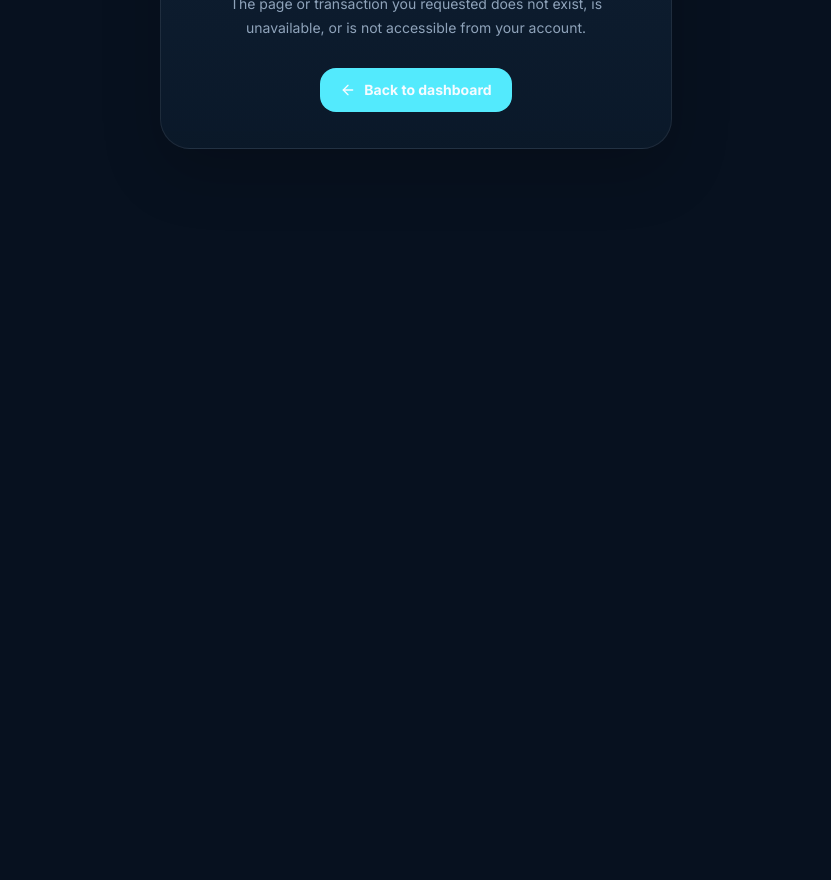
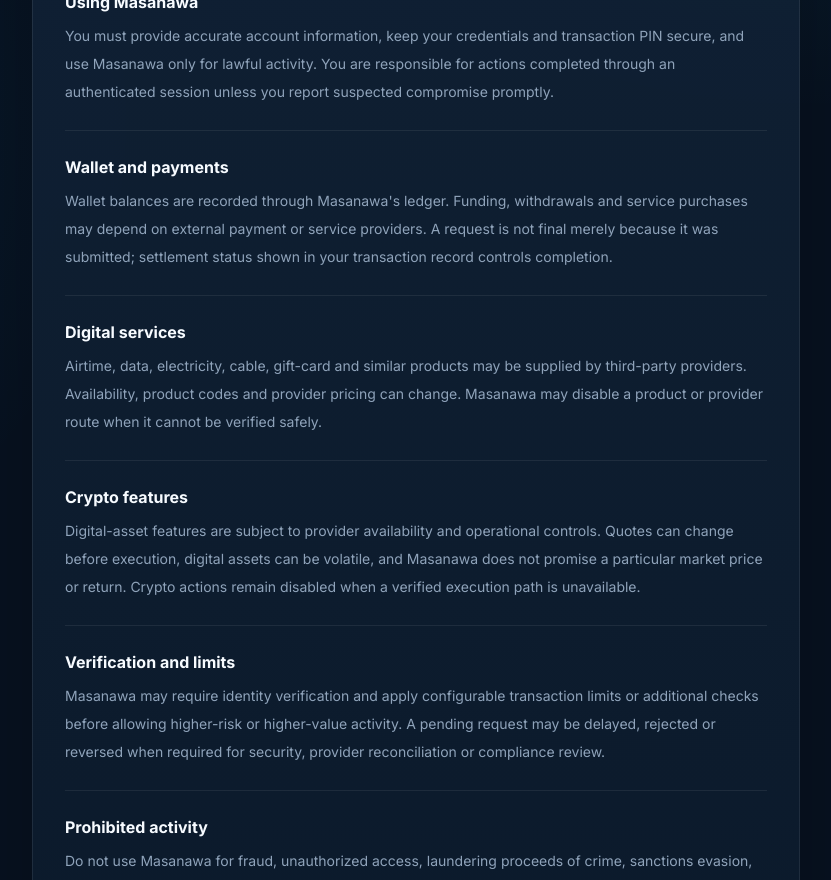
Before and after one commit to Baatiku/MasanawaP1, a Next.js app: page /terms in a window 1280 px wide. Before the commit this address had no page. Shown: the part 420-1300 px from the top of the page, without its empty margins (224-1055 px from the left). Before the commit the page ends 800 px from the top, so only its background shows below. Built offline with nearby package versions, Linux system fonts and the light colour scheme.

Commit message:
Add Masanawa terms page

```diff
--- /dev/null
+++ b/app/terms/page.tsx
@@ -0,0 +1,17 @@
+import Link from "next/link";
+import { ArrowLeft, FileText } from "lucide-react";
+
+const sections = [
+  ["Using Masanawa", "You must provide accurate account information, keep your credentials and transaction PIN secure, and use Masanawa only for lawful activity. You are responsible for actions completed through an authenticated session unless you report suspected compromise promptly."],
+  ["Wallet and payments", "Wallet balances are recorded through Masanawa's ledger. Funding, withdrawals and service purchases may depend on external payment or service providers. A request is not final merely because it was submitted; settlement status shown in your transaction record controls completion."],
+  ["Digital services", "Airtime, data, electricity, cable, gift-card and similar products may be supplied by third-party providers. Availability, product codes and provider pricing can change. Masanawa may disable a product or provider route when it cannot be verified safely."],
+  ["Crypto features", "Digital-asset features are subject to provider availability and operational controls. Quotes can change before execution, digital assets can be volatile, and Masanawa does not promise a particular market price or return. Crypto actions remain disabled when a verified execution path is unavailable."],
+  ["Verification and limits", "Masanawa may require identity verification and apply configurable transaction limits or additional checks before allowing higher-risk or higher-value activity. A pending request may be delayed, rejected or reversed when required for security, provider reconciliation or compliance review."],
+  ["Prohibited activity", "Do not use Masanawa for fraud, unauthorized access, laundering proceeds of crime, sanctions evasion, abusive automation, manipulation of provider systems, or transactions involving funds or accounts you are not authorized to use."],
+  ["Service availability", "We aim to keep Masanawa available, but maintenance, network failures, provider outages or security controls can interrupt service. Pending transactions remain subject to their recorded status and provider reconciliation."],
+  ["Changes and contact", "These terms may be updated as Masanawa's products and provider relationships change. Material changes should be reflected in the version published here. For account-specific questions, use the in-app Help & Support feature."],
+] as const;
+
+export default function TermsPage() {
+  return <main className="min-h-screen px-5 py-8 md:px-8 lg:py-12"><div className="mx-auto max-w-3xl"><Link href="/register" className="muted inline-flex items-center gap-2 text-sm hover:text-white"><ArrowLeft size={17}/>Back</Link><div className="mt-8"><div className="flex h-12 w-12 items-center justify-center rounded-2xl bg-cyan-300/10 text-cyan-300"><FileText size={21}/></div><h1 className="mt-5 text-3xl font-extrabold tracking-[-.04em]">Terms of Service</h1><p className="muted mt-2 text-sm">Masanawa product terms · Last updated 31 August 2026</p></div><div className="panel mt-7 rounded-[30px] p-5 md:p-8"><p className="text-sm leading-7 text-slate-300">These terms describe the rules for using the Masanawa application and its wallet, payment, digital-service and digital-asset features. Specific third-party services may also be subject to the relevant provider&apos;s terms.</p><div className="mt-7 divide-y divide-white/7">{sections.map(([title,body])=><section key={title} className="py-6 first:pt-0 last:pb-0"><h2 className="text-base font-bold">{title}</h2><p className="muted mt-2 text-sm leading-7">{body}</p></section>)}</div></div><p className="muted mt-6 text-xs leading-5">For questions about a transaction or account restriction, sign in and open Profile → Help & Support.</p></div></main>;
+}
```
